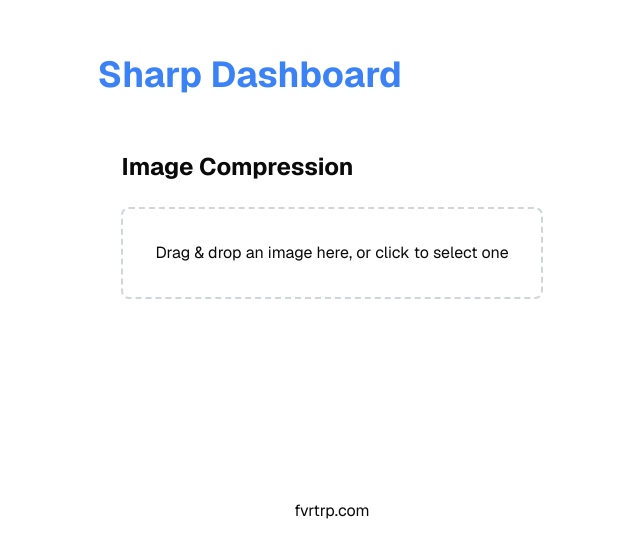
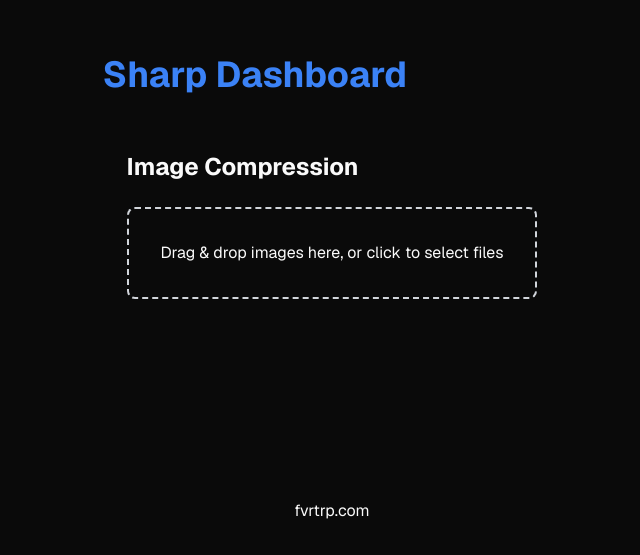
Before and after one commit to surajk95/sharp-dashboard, a Next.js app in the folder client/: page / in a window 1280 px wide. Shown: the part 199-754 px from the top of the page, without its empty margins (308-948 px from the left). Built offline with nearby package versions, Linux system fonts and the light colour scheme.

Commit message:
multi uploads, dark mode

```diff
--- a/client/app/components/dashboard/index.tsx
+++ b/client/app/components/dashboard/index.tsx
@@ -6,29 +6,32 @@ import { useDropzone } from 'react-dropzone';
 interface ImageData {
   url: string;
   size: number;
+  name: string;
 }
 
 const COMPRESSION_SERVER_URL = 'http://localhost:3005';
 
 const Dashboard: FC = () => {
-  const [originalImage, setOriginalImage] = useState<ImageData | null>(null);
-  const [compressedImage, setCompressedImage] = useState<ImageData | null>(null);
+  const [originalImages, setOriginalImages] = useState<ImageData[]>([]);
+  const [compressedImages, setCompressedImages] = useState<ImageData[]>([]);
   const [isCompressing, setIsCompressing] = useState(false);
 
   const onDrop = useCallback(async (acceptedFiles: File[]) => {
-    const file = acceptedFiles[0];
-    if (!file) return;
-
-    // Set original image
-    setOriginalImage({
+    const newOriginalImages = acceptedFiles.map(file => ({
       url: URL.createObjectURL(file),
       size: file.size,
-    });
+      name: file.name
+    }));
+
+    setOriginalImages(prev => [...prev, ...newOriginalImages]);
 
     try {
       setIsCompressing(true);
+
       const formData = new FormData();
-      formData.append('image', file);
+      acceptedFiles.forEach((file) => {
+        formData.append('images', file);
+      });
 
       const response = await fetch(`${COMPRESSION_SERVER_URL}/compress`, {
         method: 'POST',
@@ -39,13 +42,26 @@ const Dashboard: FC = () => {
         throw new Error('Compression failed');
       }
 
-      const compressedBlob = await response.blob();
-      setCompressedImage({
-        url: URL.createObjectURL(compressedBlob),
-        size: compressedBlob.size,
+      const compressedData = await response.json();
+
+      const newCompressedImages = compressedData.map((img: { name: string, data: string }) => {
+        const binaryStr = atob(img.data);
+        const bytes = new Uint8Array(binaryStr.length);
+        for (let i = 0; i < binaryStr.length; i++) {
+          bytes[i] = binaryStr.charCodeAt(i);
+        }
+        const blob = new Blob([bytes], { type: 'image/jpeg' });
+
+        return {
+          url: URL.createObjectURL(blob),
+          size: blob.size,
+          name: `compressed-${img.name}`
+        };
       });
+
+      setCompressedImages(prev => [...prev, ...newCompressedImages]);
     } catch (error) {
-      console.error('Error compressing image:', error);
+      console.error('Error compressing images:', error);
     } finally {
       setIsCompressing(false);
     }
@@ -56,14 +72,12 @@ const Dashboard: FC = () => {
     accept: {
       'image/*': ['.jpeg', '.jpg', '.png', '.webp']
     },
-    maxFiles: 1
   });
 
-  const handleDownload = () => {
-    if (!compressedImage) return;
+  const handleDownload = (image: ImageData) => {
     const link = document.createElement('a');
-    link.href = compressedImage.url;
-    link.download = 'compressed-image.jpg';
+    link.href = image.url;
+    link.download = image.name;
     document.body.appendChild(link);
     link.click();
     document.body.removeChild(link);
@@ -79,51 +93,61 @@ const Dashboard: FC = () => {
       `}>
         <input {...getInputProps()} />
         {isDragActive ? (
-          <p>Drop the image here...</p>
+          <p>Drop the images here...</p>
         ) : (
-          <p>Drag & drop an image here, or click to select one</p>
+          <p>Drag & drop images here, or click to select files</p>
         )}
       </div>
 
       {isCompressing && (
         <div className="text-center text-blue-500 mb-4">
-          Compressing image...
+          Compressing images...
         </div>
       )}
 
-      {(originalImage || compressedImage) && (
+      {(originalImages.length > 0 || compressedImages.length > 0) && (
         <div className="grid gap-6 grid-cols-1 md:grid-cols-2">
-          {/* Original Image */}
-          {originalImage && (
           <div className="border rounded-lg p-4">
-              <h3 className="font-semibold mb-2">Original Image</h3>
+            <h3 className="font-semibold mb-2">Original Images</h3>
+            <div className="space-y-4">
+              {originalImages.map((image, index) => (
+                <div key={`original-${index}`} className="border-b pb-4">
                   <img
-                src={originalImage.url}
-                alt="Original"
+                    src={image.url}
+                    alt={`Original ${index + 1}`}
                     className="max-w-full h-auto mb-2"
                   />
-              <p>Size: {(originalImage.size / 1024).toFixed(2)} KB</p>
+                  <p className="text-sm">
+                    {image.name} - Size: {(image.size / 1024).toFixed(2)} KB
+                  </p>
                 </div>
-          )}
+              ))}
+            </div>
+          </div>
 
-          {/* Compressed Image */}
-          {compressedImage && (
           <div className="border rounded-lg p-4">
-              <h3 className="font-semibold mb-2">Compressed Image</h3>
+            <h3 className="font-semibold mb-2">Compressed Images</h3>
+            <div className="space-y-4">
+              {compressedImages.map((image, index) => (
+                <div key={`compressed-${index}`} className="border-b pb-4">
                   <img
-                src={compressedImage.url}
-                alt="Compressed"
+                    src={image.url}
+                    alt={`Compressed ${index + 1}`}
                     className="max-w-full h-auto mb-2"
                   />
-              <p>Size: {(compressedImage.size / 1024).toFixed(2)} KB</p>
+                  <p className="text-sm">
+                    {image.name} - Size: {(image.size / 1024).toFixed(2)} KB
+                  </p>
                   <button
-                onClick={handleDownload}
-                className="mt-2 px-4 py-2 bg-blue-500 text-white rounded hover:bg-blue-600"
+                    onClick={() => handleDownload(image)}
+                    className="mt-2 px-4 py-2 bg-blue-500 text-white rounded hover:bg-blue-600 text-sm"
                   >
-                Download Compressed Image
+                    Download
                   </button>
                 </div>
-          )}
+              ))}
+            </div>
+          </div>
         </div>
       )}
     </div>
--- a/client/app/globals.css
+++ b/client/app/globals.css
@@ -4,33 +4,33 @@
 
 @layer base {
   :root {
-    --background: 0 0% 100%;
-    --foreground: 0 0% 3.9%;
+    --background: 0 0% 3.9%;
+    --foreground: 0 0% 98%;
 
-    --card: 0 0% 100%;
-    --card-foreground: 0 0% 3.9%;
+    --card: 0 0% 3.9%;
+    --card-foreground: 0 0% 98%;
 
-    --popover: 0 0% 100%;
-    --popover-foreground: 0 0% 3.9%;
+    --popover: 0 0% 3.9%;
+    --popover-foreground: 0 0% 98%;
 
-    --primary: 0 0% 9%;
-    --primary-foreground: 0 0% 98%;
+    --primary: 0 0% 98%;
+    --primary-foreground: 0 0% 9%;
 
-    --secondary: 0 0% 96.1%;
-    --secondary-foreground: 0 0% 9%;
+    --secondary: 0 0% 14.9%;
+    --secondary-foreground: 0 0% 98%;
 
-    --muted: 0 0% 96.1%;
-    --muted-foreground: 0 0% 45.1%;
+    --muted: 0 0% 14.9%;
+    --muted-foreground: 0 0% 63.9%;
 
-    --accent: 0 0% 96.1%;
-    --accent-foreground: 0 0% 9%;
+    --accent: 0 0% 14.9%;
+    --accent-foreground: 0 0% 98%;
 
-    --destructive: 0 84.2% 60.2%;
+    --destructive: 0 62.8% 30.6%;
     --destructive-foreground: 0 0% 98%;
 
-    --border: 0 0% 89.8%;
-    --input: 0 0% 89.8%;
-    --ring: 0 0% 3.9%;
+    --border: 0 0% 14.9%;
+    --input: 0 0% 14.9%;
+    --ring: 0 0% 83.1%;
 
     --radius: 0.5rem;
   }
```
Also changed, not shown: 1 other file (tests, documents, lock files or other folders). Lines whose indentation alone changed are shown as unchanged.
